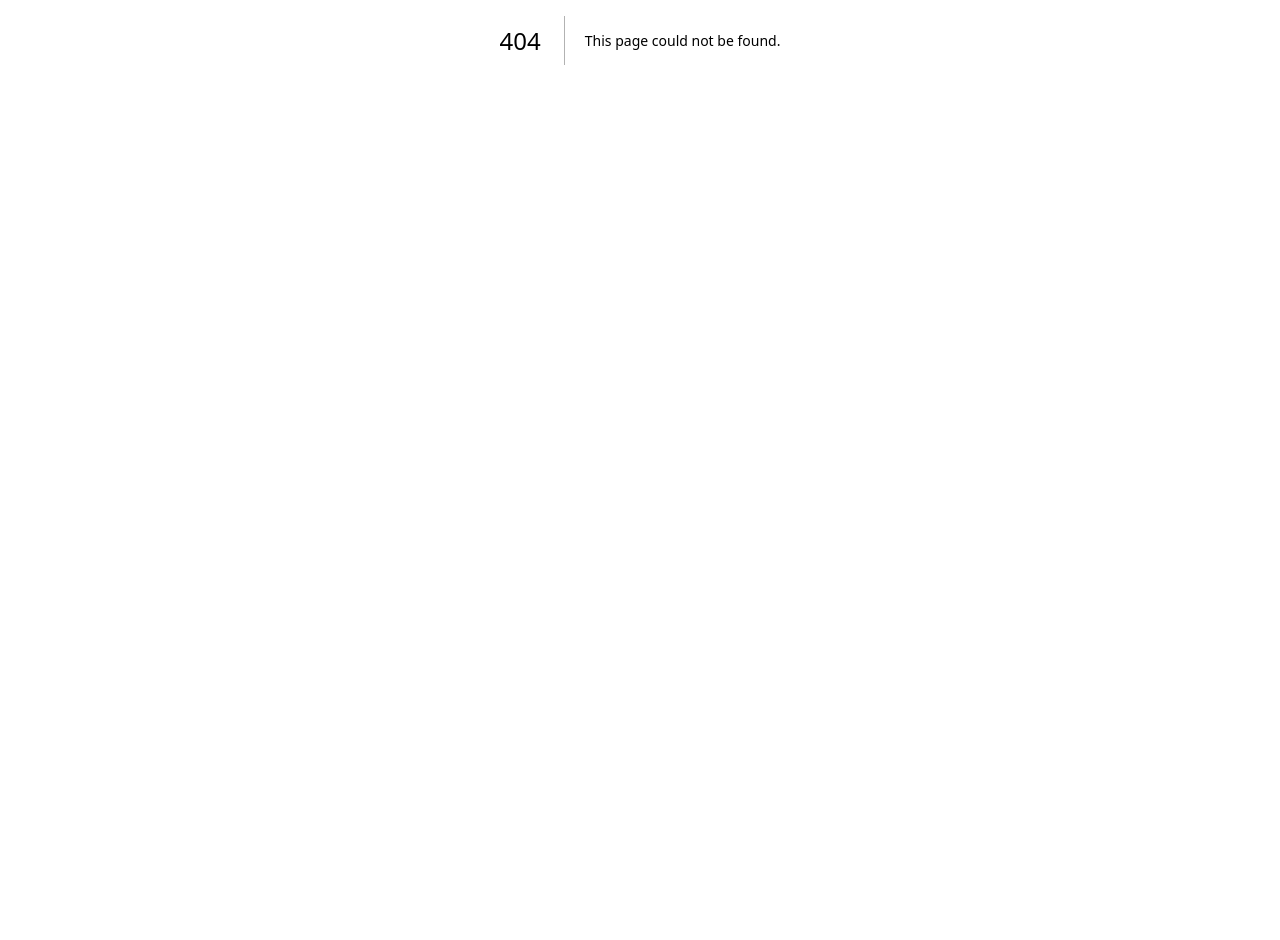
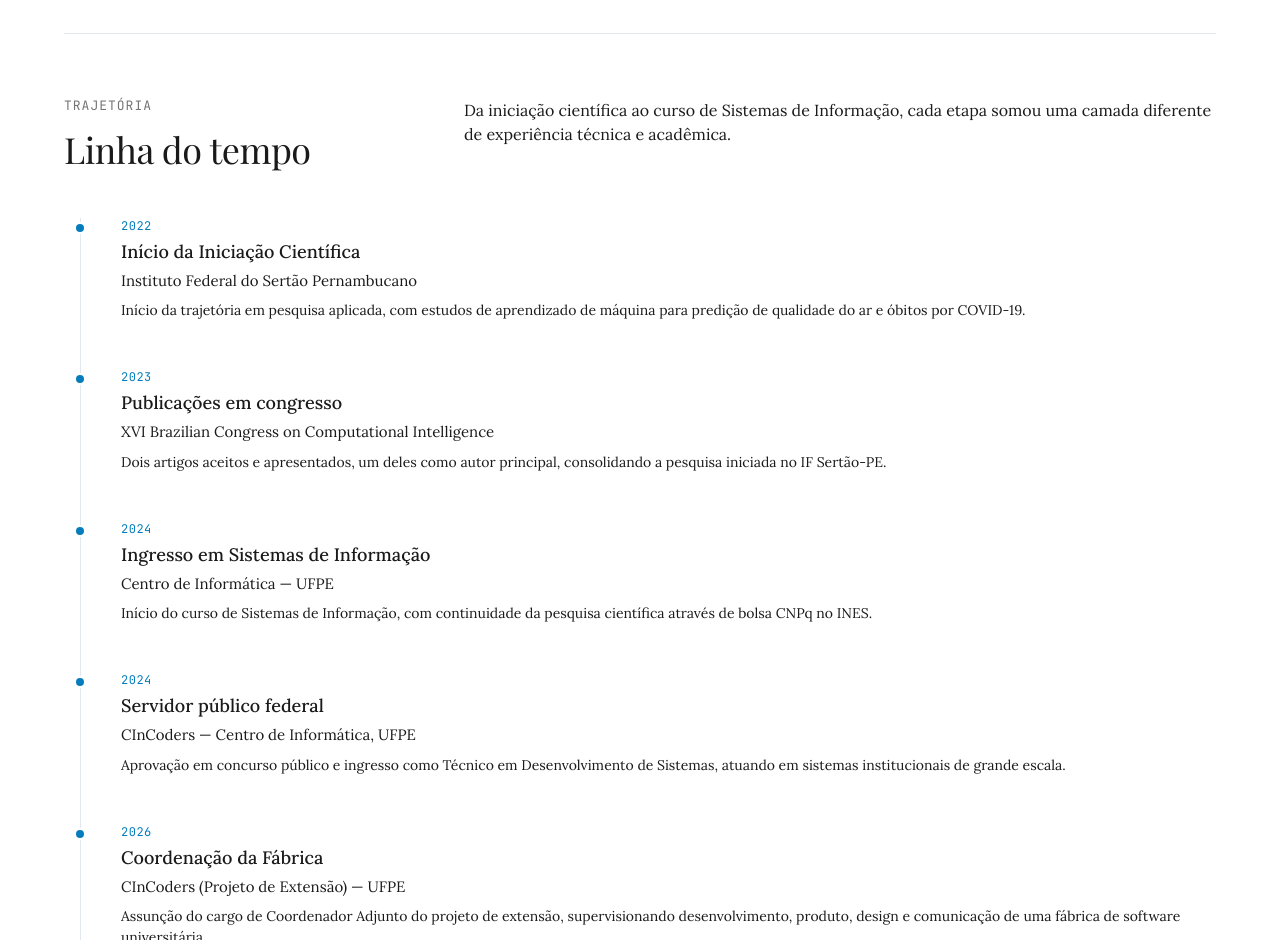
Before and after one commit to eliseucbrito/eliseucbrito.github.io, a Next.js app: page /sobre in a window 1280 px wide. Before the commit this address had no page. Shown: the part 360-1300 px from the top of the page. Before the commit the page ends 800 px from the top, so only its background shows below. Built offline with nearby package versions, Linux system fonts and the light colour scheme; a web font is replaced by a local one.

Commit message:
add sobre page with vertical timeline

```diff
--- /dev/null
+++ b/src/app/sobre/page.tsx
@@ -0,0 +1,161 @@
+import { AcademicHeader } from "@/components/AcademicHeader";
+
+const timeline = [
+  {
+    year: "2022",
+    title: "Início da Iniciação Científica",
+    institution: "Instituto Federal do Sertão Pernambucano",
+    description:
+      "Início da trajetória em pesquisa aplicada, com estudos de aprendizado de máquina para predição de qualidade do ar e óbitos por COVID-19.",
+  },
+  {
+    year: "2023",
+    title: "Publicações em congresso",
+    institution: "XVI Brazilian Congress on Computational Intelligence",
+    description:
+      "Dois artigos aceitos e apresentados, um deles como autor principal, consolidando a pesquisa iniciada no IF Sertão-PE.",
+  },
+  {
+    year: "2024",
+    title: "Ingresso em Sistemas de Informação",
+    institution: "Centro de Informática — UFPE",
+    description:
+      "Início do curso de Sistemas de Informação, com continuidade da pesquisa científica através de bolsa CNPq no INES.",
+  },
+  {
+    year: "2024",
+    title: "Servidor público federal",
+    institution: "CInCoders — Centro de Informática, UFPE",
+    description:
+      "Aprovação em concurso público e ingresso como Técnico em Desenvolvimento de Sistemas, atuando em sistemas institucionais de grande escala.",
+  },
+  {
+    year: "2026",
+    title: "Coordenação da Fábrica",
+    institution: "CInCoders (Projeto de Extensão) — UFPE",
+    description:
+      "Assunção do cargo de Coordenador Adjunto do projeto de extensão, supervisionando desenvolvimento, produto, design e comunicação de uma fábrica de software universitária.",
+  },
+  {
+    year: "2026",
+    title: "Pesquisa em IA para compras públicas",
+    institution: "UFPE · SAD-PE · SETD-PE",
+    description:
+      "Bolsista de graduação no projeto de Inteligência Artificial para Transformação Digital das Compras Públicas de Pernambuco.",
+  },
+];
+
+const skills = [
+  "React / Next.js",
+  "Node.js / NestJS",
+  "Java / Spring Boot",
+  "TypeScript",
+  "Python",
+  "SQL / Modelagem de Dados",
+  "Machine Learning",
+  "Arquitetura de Sistemas",
+  "Git / CI-CD",
+];
+
+export default function SobrePage() {
+  return (
+    <div className="min-h-screen bg-canvas text-primaryInk selection:bg-accent selection:text-white pb-32">
+      <AcademicHeader active="/sobre" />
+
+      <main className="max-w-[1600px] mx-auto px-4 sm:px-8 lg:px-16 pt-16 md:pt-32">
+        <section className="pb-16 border-b border-hairline">
+          <span className="font-mono text-xs sm:text-[13px] tracking-[1px] uppercase text-primaryInk block mb-6">
+            SOBRE MIM
+          </span>
+          <h1 className="font-display text-4xl sm:text-[42px] md:text-[56px] leading-[1.08] tracking-[-0.5px] text-primaryInk max-w-[800px]">
+            Trajetória, habilidades e objetivos
+          </h1>
+        </section>
+
+        <section className="py-16 border-b border-hairline">
+          <div className="grid grid-cols-1 lg:grid-cols-12 gap-8 lg:gap-12 mb-12">
+            <div className="lg:col-span-4">
+              <span className="font-mono text-xs sm:text-[13px] tracking-[1px] uppercase text-metadata block mb-4">
+                TRAJETÓRIA
+              </span>
+              <h2 className="font-display text-3xl sm:text-[36px] leading-[1.1] tracking-[-0.5px] text-primaryInk">
+                Linha do tempo
+              </h2>
+            </div>
+            <div className="lg:col-span-8">
+              <p className="font-body text-[16px] leading-[1.5] text-primaryInk">
+                Da iniciação científica ao curso de Sistemas de Informação, cada etapa somou uma camada
+                diferente de experiência técnica e acadêmica.
+              </p>
+            </div>
+          </div>
+
+          <ol className="relative border-l border-hairline ml-2 md:ml-4 space-y-12">
+            {timeline.map((item) => (
+              <li key={`${item.year}-${item.title}`} className="ml-6 md:ml-10 relative">
+                <span className="absolute -left-[31px] md:-left-[47px] top-1 w-3 h-3 rounded-full bg-accent border-2 border-canvas" />
+                <p className="font-mono text-xs uppercase tracking-[0.5px] text-accent mb-1">
+                  {item.year}
+                </p>
+                <h3 className="font-body text-lg font-medium text-primaryInk mb-1">{item.title}</h3>
+                <p className="font-body text-[15px] text-primaryInk/80 mb-2">{item.institution}</p>
+                <p className="font-body text-sm text-primaryInk leading-[1.5]">{item.description}</p>
+              </li>
+            ))}
+          </ol>
+        </section>
+
+        <section className="py-16 border-b border-hairline">
+          <div className="grid grid-cols-1 lg:grid-cols-12 gap-8 lg:gap-12">
+            <div className="lg:col-span-4">
+              <span className="font-mono text-xs sm:text-[13px] tracking-[1px] uppercase text-metadata block mb-4">
+                TECNOLOGIA
+              </span>
+              <h2 className="font-display text-3xl sm:text-[36px] leading-[1.1] tracking-[-0.5px] text-primaryInk">
+                Habilidades técnicas
+              </h2>
+            </div>
+            <div className="lg:col-span-8">
+              <p className="font-body text-[16px] leading-[1.5] text-primaryInk mb-6">
+                Interesse por engenharia de software bem feita, sem atalhos: desde a arquitetura de
+                sistemas até a experimentação com modelos de linguagem e aprendizado de máquina aplicados
+                a problemas reais.
+              </p>
+              <div className="flex flex-wrap gap-2">
+                {skills.map((skill) => (
+                  <span
+                    key={skill}
+                    className="font-mono text-xs uppercase tracking-[0.5px] text-metadata border border-hairline px-2 py-1"
+                  >
+                    {skill}
+                  </span>
+                ))}
+              </div>
+            </div>
+          </div>
+        </section>
+
+        <section className="py-16">
+          <div className="grid grid-cols-1 lg:grid-cols-12 gap-8 lg:gap-12">
+            <div className="lg:col-span-4">
+              <span className="font-mono text-xs sm:text-[13px] tracking-[1px] uppercase text-metadata block mb-4">
+                FUTURO
+              </span>
+              <h2 className="font-display text-3xl sm:text-[36px] leading-[1.1] tracking-[-0.5px] text-primaryInk">
+                Objetivos profissionais
+              </h2>
+            </div>
+            <div className="lg:col-span-8">
+              <p className="font-body text-[16px] leading-[1.5] text-primaryInk">
+                Pretendo seguir aprofundando conhecimento em arquitetura de sistemas de grande escala e
+                inteligência artificial aplicada, conciliando a atuação técnica com a formação de outros
+                desenvolvedores — seja na universidade, seja em projetos de impacto social como a Fábrica
+                do CInCoders.
+              </p>
+            </div>
+          </div>
+        </section>
+      </main>
+    </div>
+  );
+}
```
